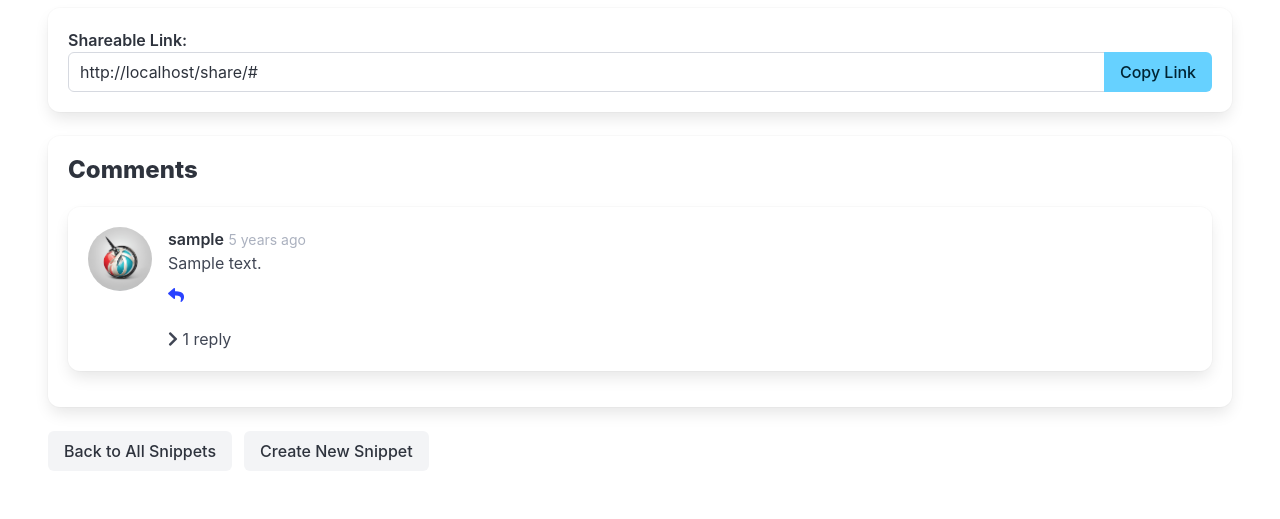
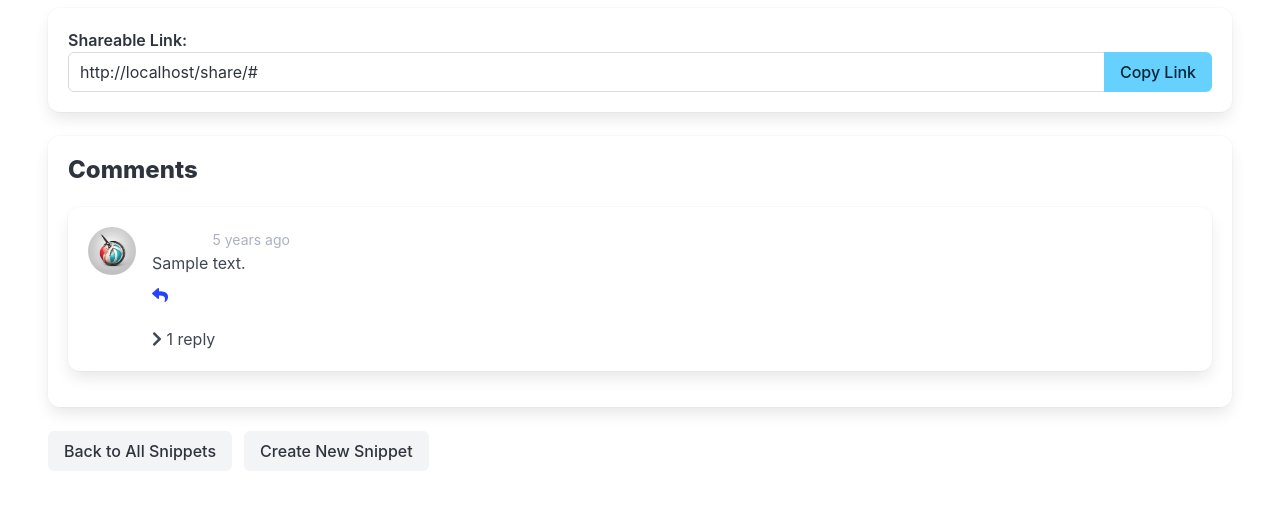
Before and after one commit to jooho000/Snippet-Oracle, a Flask app: template templates/snippetDetail.html in a window 1280 px wide. Shown: the part 445-964 px from the top of the page. Run offline with Flask 3, Linux system fonts and the light colour scheme; the template is opened without the code that fills it: most values are stand-ins (such as "Sample title", 1, 10 or a date in 2020); some libraries are stand-ins or nearby versions.

Commit message:
Added navigation for snippetDetail page for authUser and anonymous users

```diff
--- a/templates/snippetDetail.html
+++ b/templates/snippetDetail.html
@@ -48,8 +48,8 @@
     <div class="field">
       <div class="control">
         <button class="button is-link" id="copyButton">Copy Code</button>
-        {% set id = current_user.get_id() | int %}
-        {% if snippet["user_id"] == id %}
+        {% set id = current_user.get_id() | int if current_user.is_authenticated else None %}
+        {% if current_user.is_authenticated and snippet["user_id"] == id %}
           <a class="button is-link"
              href="{{ url_for('edit_snippet', snippet_id=snippet['id']) }}">
             <span class="icon"><i class="fas fa-edit"></i></span>
@@ -95,18 +95,22 @@
         {% for comment in comments %}
           <article id="comment-{{ comment['id'] }}" class="media box mb-4">
             <figure class="media-left">
-              <p class="image is-64x64">
+              <p class="image is-48x48">
+                <a href="{{ url_for('profile', username=comment['user_name']) }}">
                   <img class="is-rounded"
                       src="{{ url_for('static', filename='profile_pictures/' + (comment['profile_picture'] if comment['profile_picture'] else 'default_image.png') ) }}"
                       alt="Profile Picture">
+                </a>
               </p>
             </figure>
             <div class="media-content">
               <div class="content">
+                <a href="{{ url_for('profile', username=comment['user_name']) }}" class="has-text-white">
                   <strong>{{ comment["user_name"] }}</strong>
+                </a>
                 <small class="has-text-grey-light timestamp"
                       data-timestamp="{{ comment['date'] }}">{{ comment["date"] }}</small>
-                  <p>{{ comment["content"] | replace("\n", "<br>") | safe }}</p>
+                <p>{{ comment["content"] }}</p>
               </div>
               <!-- Comment Actions -->
               <nav class="level is-mobile">
@@ -155,18 +159,22 @@
                   {% for reply in comment["replies"] %}
                     <article id="comment-{{ reply['id'] }}" class="media ml-5">
                       <figure class="media-left">
-                        <p class="image is-64x64">
+                        <p class="image is-48x48">
+                          <a href="{{ url_for('profile', username=reply['user_name']) }}">
                             <img class="is-rounded"
                                 src="{{ url_for('static', filename='profile_pictures/' + (reply['profile_picture'] if reply['profile_picture'] else 'default_image.png') ) }}"
                                 alt="Profile Picture">
+                          </a>
                         </p>
                       </figure>
                       <div class="media-content">
                         <div class="content">
+                          <a href="{{ url_for('profile', username=reply['user_name']) }}" class="has-text-white">
                             <strong>{{ reply["user_name"] }}</strong>
+                          </a>
                           <small class="has-text-grey-light timestamp"
                                 data-timestamp="{{ reply['date'] }}">{{ reply["date"] }}</small>
-                          <p>{{ reply["content"] | replace("\n", "<br>") | safe }}</p>
+                          <p>{{ reply["content"] }}</p>
                         </div>
                         <!-- Reply Actions -->
                         <nav class="level is-mobile">
```
Lines whose indentation alone changed are shown as unchanged.
